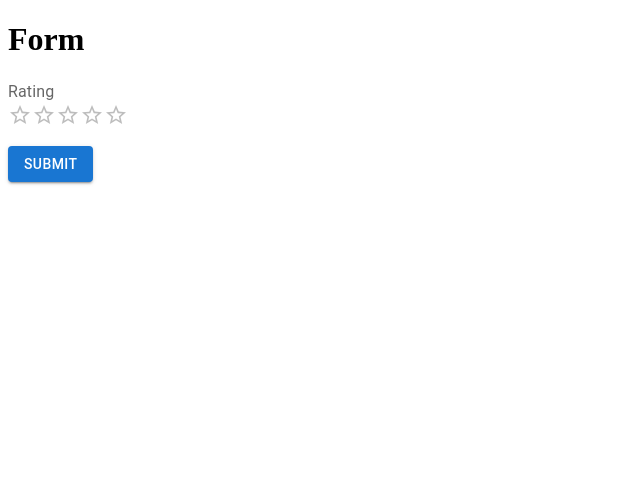
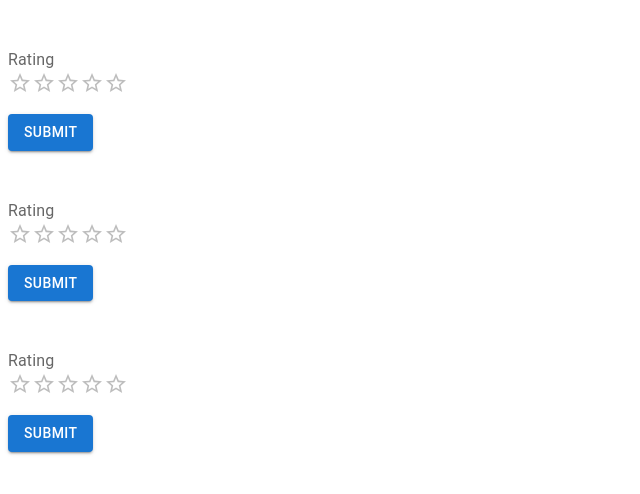
Before and after one commit to hiroki1216/nextjs-dashboard, a Next.js app: page /dev/form in a window 1280 px wide. Shown: the top 494 px of the page, without its empty margins (0-640 px from the left). Built offline with nearby package versions, Linux system fonts and the light colour scheme.

Commit message:
feat: Add non-controlled rating components to the form page

```diff
--- a/app/dev/form/page.tsx
+++ b/app/dev/form/page.tsx
@@ -1,11 +1,21 @@
+import { Box } from "@mui/material";
 import MyRating from "./shared/components/rating";
+import MyRatingNonCtlState from "./shared/components/rating-non-ctl-state";
+import MyRatingNonCtlWatch from "./shared/components/rating-non-ctl-watch";
 
 export default function Page() {
   return (
     <main>
-      <h1>Form</h1>
       <div className="mb-4">
-        <MyRating />
+        <Box sx={{ my: 6 }}>
+          <MyRating />
+        </Box>
+        <Box sx={{ my: 6 }}>
+          <MyRatingNonCtlState />
+        </Box>
+        <Box sx={{ my: 6 }}>
+          <MyRatingNonCtlWatch />
+        </Box>
       </div>
     </main>
   );
```
